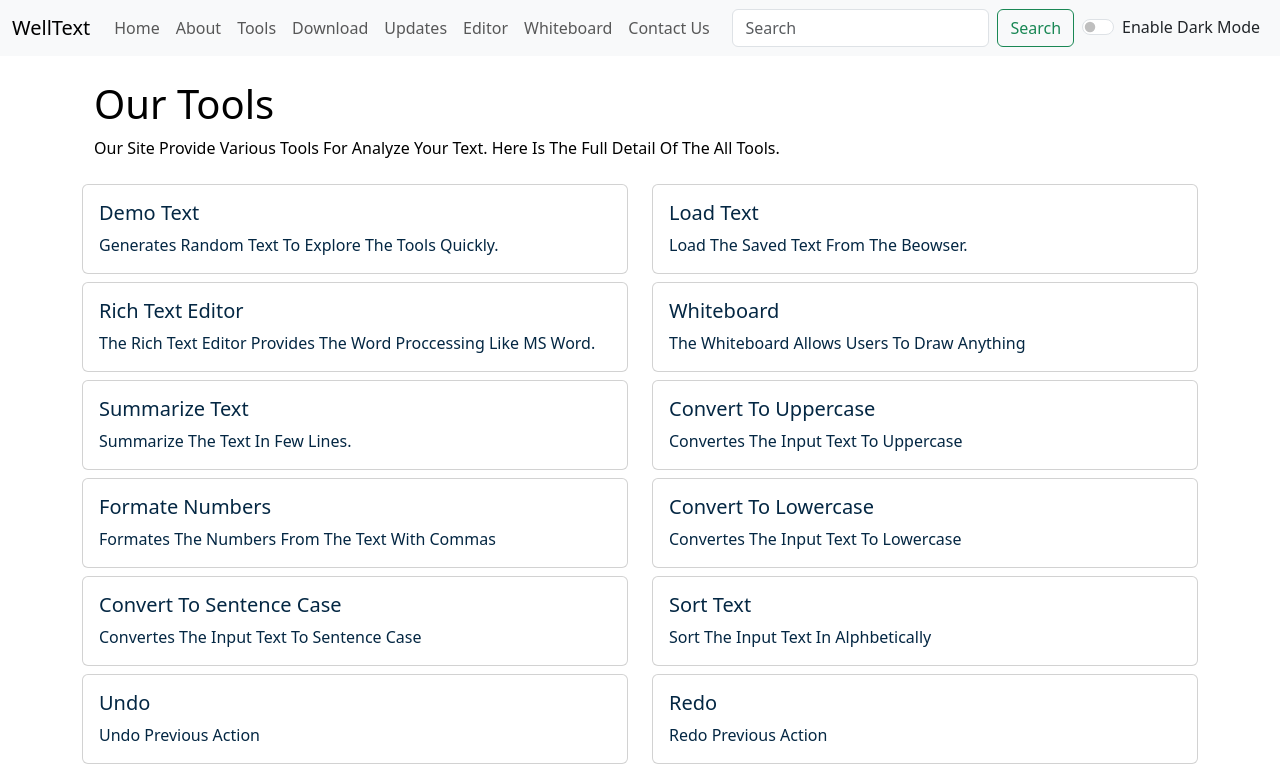
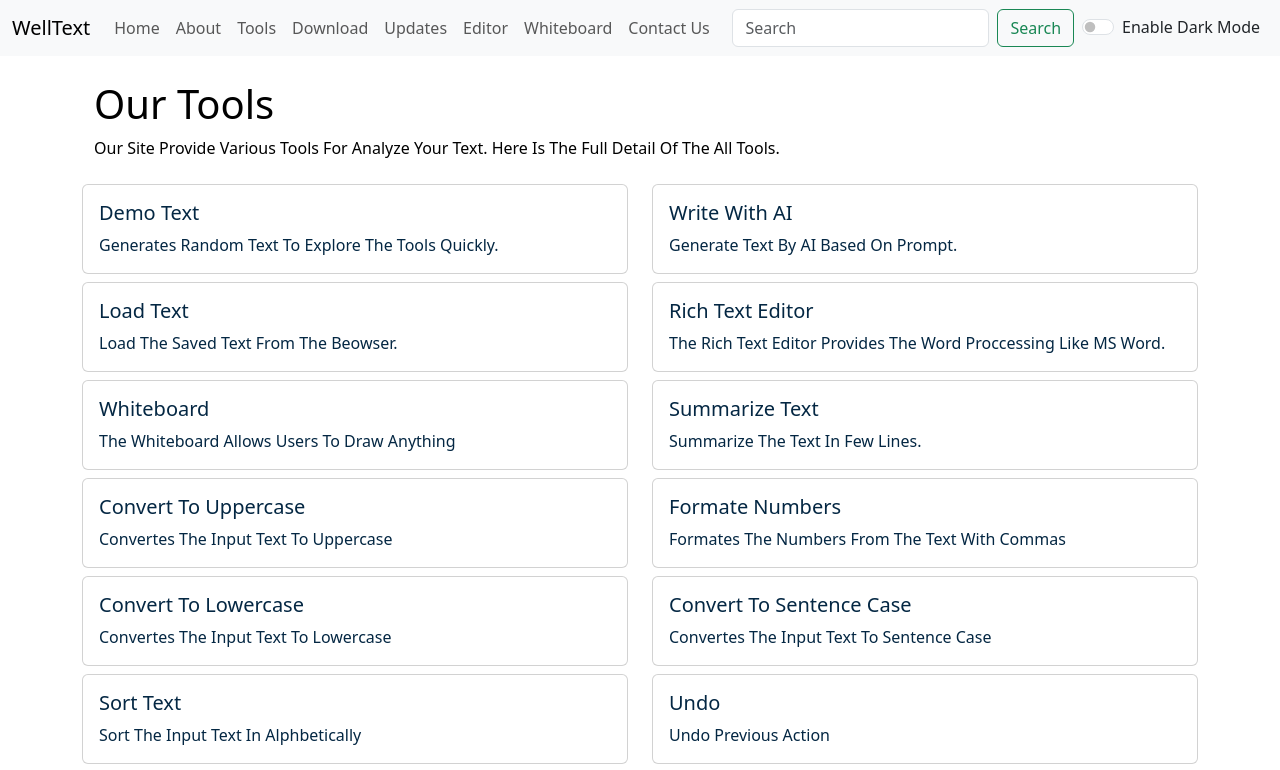
Before and after one commit to Akashmishra1209/codeweb, a React (Create React App) app: page /tools in a window 1280 px wide. Shown: the top 770 px of the page. Built offline with nearby package versions, Linux system fonts and the light colour scheme.

Commit message:
Added Write Text With AI

```diff
--- a/src/components/Form.js
+++ b/src/components/Form.js
@@ -308,6 +308,33 @@ export default function Form(props) {
             setText(newText)
         }
     }
+    const writeWithAI = async() => {
+        let description = prompt("Enter The Topic")
+        let wordLimit = prompt("Select Word Count")
+        const url = 'https://ai-essay-generator.p.rapidapi.com/generate/essay/v1/';
+        const options = {
+            method: 'POST',
+            headers: {
+                'content-type': 'application/x-www-form-urlencoded',
+                'X-RapidAPI-Key': '22446c1a86msh2b323114a96c069p1327e1jsne34f003a610d',
+                'X-RapidAPI-Host': 'ai-essay-generator.p.rapidapi.com'
+            },
+            body: new URLSearchParams({
+                description: description,
+                mode: 'Standard',
+                word_count:wordLimit,
+            })
+        };
+
+        try {
+            const response = await fetch(url, options);
+            const result = await response.json();
+            setText(result.essay)
+            props.showalert("Text Generated","Success")
+        } catch (error) {
+            console.error(error);
+        }
+    }
     return (
         <>
 
@@ -322,6 +349,7 @@ export default function Form(props) {
                     <b>Note : </b> The Remove All Lines Button Joins The All Text Into  One Line.It Also Can Be Used For Compressing Html,Css And Javascript.
                 </div>
                 <button className={`btn btn-outline-primary  mx-2 my-2 `} onClick={generateRandomText} >Demo Text</button>
+                <button className={`btn btn-outline-primary  mx-2 my-2 `} onClick={writeWithAI} >Write With AI</button>
                 <button className={`btn btn-outline-primary  mx-2 my-2 `} onClick={loadText} >Load Text</button>
                 <button className={`btn btn-outline-success mx-2 my-2`} onClick={up} >Convert To Uppercase </button>
                 <button className={`btn btn-outline-success mx-2 my-2`} onClick={handleUndo} >Undo </button>
--- a/src/components/Tools.js
+++ b/src/components/Tools.js
@@ -16,6 +16,14 @@ export default function Tools(props) {
                         <div className="card-body">
                             <h5 className="card-title">Demo Text</h5>
                             <p className="card-text">Generates Random Text To Explore The Tools Quickly.</p>
+                        </div>
+                    </div>
+                </div>
+                <div className="col-sm-6 mb-3 mb-sm-0 mt-xl-2 "  >
+                    <div className="card" style={myStyle} >
+                        <div className="card-body">
+                            <h5 className="card-title">Write With AI</h5>
+                            <p className="card-text">Generate Text By AI Based On Prompt.</p>
                         </div>
                     </div>
                 </div>
```
